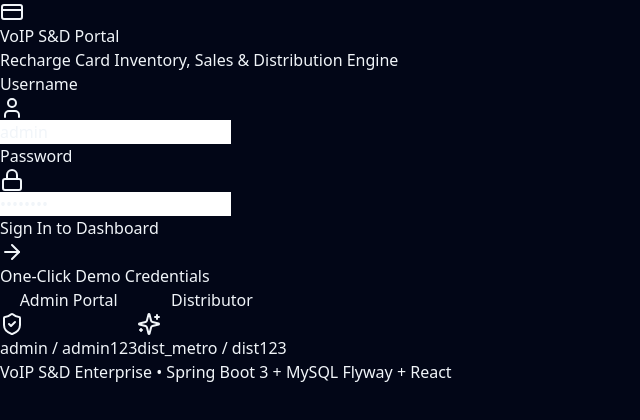
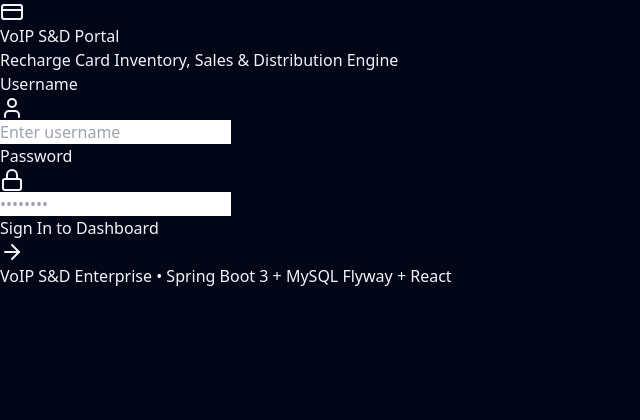
Before and after one commit to sodrulamin/snd, a React (Vite) app in the folder frontend/: page /login in a window 1280 px wide. Shown: the top 420 px of the page, without its empty margins (0-640 px from the left). Built offline with nearby package versions, Linux system fonts and the light colour scheme.

Commit message:
Border glitch issue fixed

```diff
--- a/frontend/src/components/Sidebar.jsx
+++ b/frontend/src/components/Sidebar.jsx
@@ -6,7 +6,6 @@
   ShoppingCart,
   Users,
   BarChart3,
-  PhoneCall,
   LogOut,
   CreditCard,
   Tag
@@ -80,14 +79,14 @@
               to={item.path}
               end={item.path === '/'}
               className={({ isActive }) =>
-                `flex items-center gap-3 px-3.5 py-2.5 rounded-xl font-medium text-sm transition-all duration-200 ${
+                `flex items-center gap-3 px-3.5 py-2.5 rounded-xl font-medium text-sm border outline-none focus:outline-none focus:ring-0 select-none transition-colors duration-150 ${
                   isActive
-                    ? 'bg-gradient-to-r from-teal-500/20 to-teal-500/5 text-teal-300 border border-teal-500/30 shadow-sm shadow-teal-500/10'
-                    : 'text-slate-400 hover:text-slate-200 hover:bg-slate-800/60'
+                    ? 'bg-gradient-to-r from-teal-500/20 to-teal-500/5 text-teal-300 border-teal-500/30 shadow-sm shadow-teal-500/10'
+                    : 'text-slate-400 hover:text-slate-200 hover:bg-slate-800/60 border-transparent'
                 }`
               }
             >
-              <Icon className="w-5 h-5 transition-transform duration-200 group-hover:scale-110" />
+              <Icon className="w-5 h-5 flex-shrink-0" />
               <span>{item.name}</span>
             </NavLink>
           );
@@ -98,7 +97,7 @@
       <div className="p-4 border-t border-slate-800/80">
         <button
           onClick={handleLogout}
-          className="w-full flex items-center justify-center gap-2 px-4 py-2.5 rounded-xl font-semibold text-sm text-red-400 bg-red-500/10 hover:bg-red-500/20 border border-red-500/20 transition-all duration-200 active:scale-[0.98]"
+          className="w-full flex items-center justify-center gap-2 px-4 py-2.5 rounded-xl font-semibold text-sm text-red-400 bg-red-500/10 hover:bg-red-500/20 border border-red-500/20 outline-none focus:outline-none focus:ring-0 transition-colors duration-150 active:scale-[0.98]"
         >
           <LogOut className="w-4 h-4" />
           <span>Sign Out</span>
--- a/frontend/src/pages/LoginPage.jsx
+++ b/frontend/src/pages/LoginPage.jsx
@@ -1,11 +1,11 @@
 import React, { useState } from 'react';
 import { useNavigate } from 'react-router-dom';
-import { CreditCard, Lock, User, Sparkles, ArrowRight, ShieldCheck } from 'lucide-react';
+import { CreditCard, Lock, User, ArrowRight } from 'lucide-react';
 import { useAuth } from '../context/AuthContext';
 
 export default function LoginPage() {
-  const [username, setUsername] = useState('admin');
-  const [password, setPassword] = useState('admin123');
+  const [username, setUsername] = useState('');
+  const [password, setPassword] = useState('');
   const [loading, setLoading] = useState(false);
   const [error, setError] = useState('');
   const { login } = useAuth();
@@ -24,11 +24,6 @@
     } finally {
       setLoading(false);
     }
-  };
-
-  const handleQuickLogin = (u, p) => {
-    setUsername(u);
-    setPassword(p);
   };
 
   return (
@@ -102,38 +97,6 @@
               )}
             </button>
           </form>
-
-          {/* Quick Demo Credentials */}
-          <div className="mt-8 pt-6 border-t border-slate-800/80">
-            <p className="text-[11px] font-semibold text-slate-400 uppercase tracking-wider text-center mb-3">
-              One-Click Demo Credentials
-            </p>
-            <div className="grid grid-cols-2 gap-2">
-              <button
-                type="button"
-                onClick={() => handleQuickLogin('admin', 'admin123')}
-                className="p-2.5 rounded-xl bg-slate-800/50 hover:bg-slate-800 border border-slate-700/50 text-left transition group"
-              >
-                <div className="flex items-center justify-between">
-                  <span className="text-xs font-bold text-white">Admin Portal</span>
-                  <ShieldCheck className="w-3.5 h-3.5 text-amber-400" />
-                </div>
-                <p className="text-[11px] text-slate-400 mt-0.5">admin / admin123</p>
-              </button>
-
-              <button
-                type="button"
-                onClick={() => handleQuickLogin('dist_metro', 'dist123')}
-                className="p-2.5 rounded-xl bg-slate-800/50 hover:bg-slate-800 border border-slate-700/50 text-left transition group"
-              >
-                <div className="flex items-center justify-between">
-                  <span className="text-xs font-bold text-white">Distributor</span>
-                  <Sparkles className="w-3.5 h-3.5 text-teal-400" />
-                </div>
-                <p className="text-[11px] text-slate-400 mt-0.5">dist_metro / dist123</p>
-              </button>
-            </div>
-          </div>
         </div>
 
         {/* System Footnote */}
```
Also changed, not shown: 4 other files (tests, documents, lock files or other folders).
